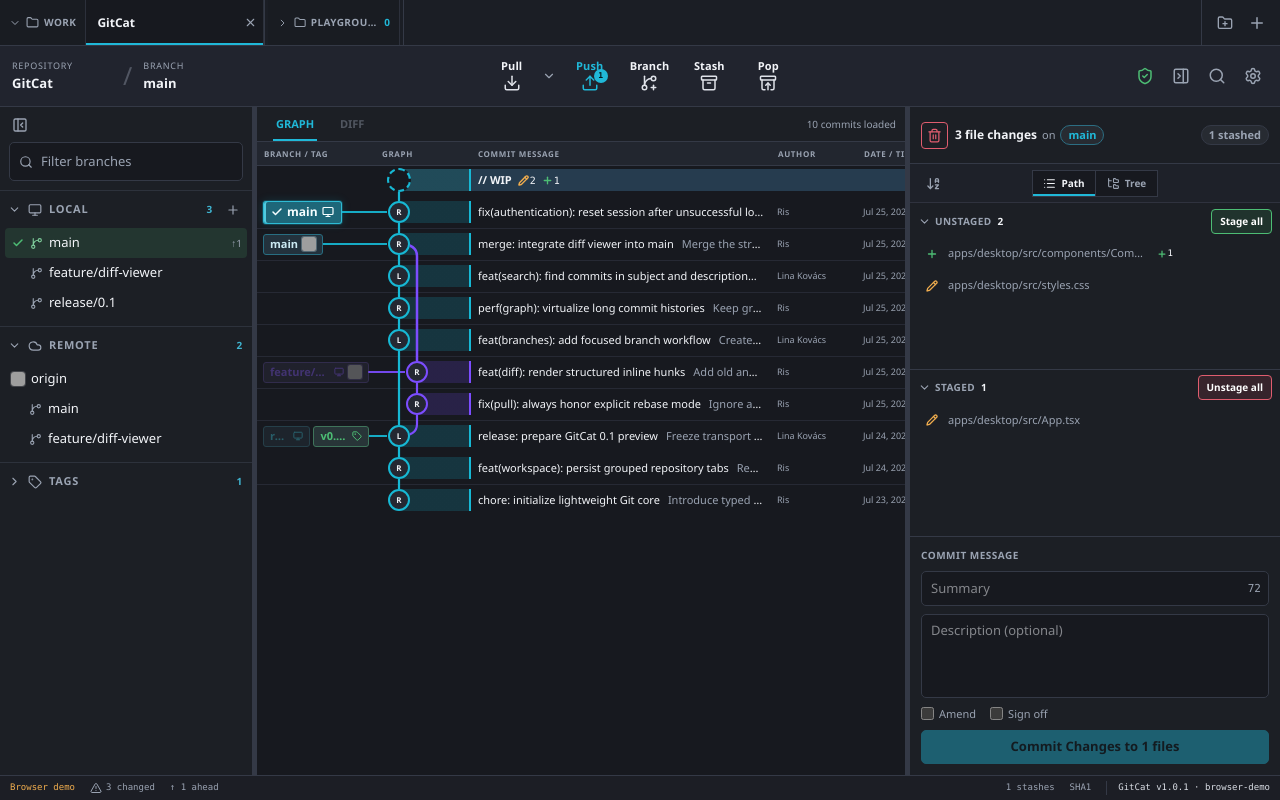
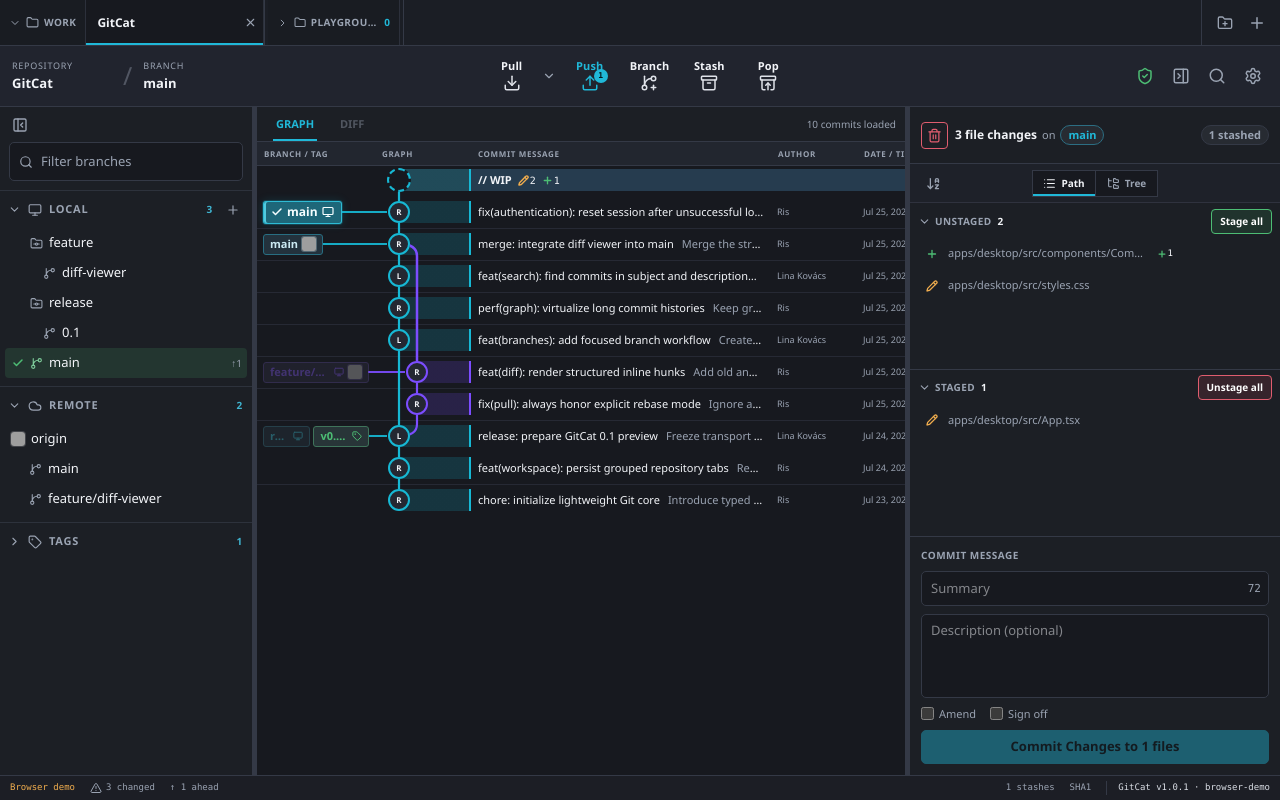
Before and after one commit to RisDN/gitcat, a React (Vite) app in the folder apps/desktop/: page / in a window 1280 px wide. Built offline with nearby package versions, Linux system fonts and the light colour scheme; grey boxes are pictures that could not be loaded.

Commit message:
feat: added foldering to local branches

```diff
--- a/apps/desktop/src/components/ref-sidebar/RefSidebar.tsx
+++ b/apps/desktop/src/components/ref-sidebar/RefSidebar.tsx
@@ -1,12 +1,20 @@
-import { Check, Cloud, GitBranch, Monitor, PanelLeftClose, Plus, Search, Tag } from "lucide-react";
+import { Check, Cloud, FolderGit, GitBranch, Monitor, PanelLeftClose, Plus, Search, Tag } from "lucide-react";
 import { useMemo, useState } from "react";
-import type { KeyboardEvent as ReactKeyboardEvent, MouseEvent as ReactMouseEvent } from "react";
+import type {
+  KeyboardEvent as ReactKeyboardEvent,
+  MouseEvent as ReactMouseEvent,
+  ReactNode,
+} from "react";
 
 import { cx } from "../../lib";
 import type { BranchInfo, RefLabel } from "../../lib/types";
 import { IconButton, Input, SidePanel } from "../ui";
+import type { BranchTreeNode } from "./branchTree";
+import { branchIndent, buildBranchTree } from "./branchTree";
 import { RefButton, RefCounter, RefName, RefRow, RefStatic, RemoteIcon, TagNode } from "./RefRow";
 import { RefSection, SidebarEmpty } from "./RefSection";
+
+const REF_INDENT = "pl-[calc(6px+var(--gc-ref-depth)*13px)]";
 
 export type BranchScope = "local" | "remote";
 
@@ -63,6 +71,7 @@ export function RefSidebar({
     () => remoteBranches.filter((branch) => branch.name.toLocaleLowerCase().includes(needle)),
     [remoteBranches, needle],
   );
+  const localTree = useMemo(() => buildBranchTree(filteredLocal), [filteredLocal]);
   const remoteGroups = useMemo(() => {
     const groups = new Map<string, BranchInfo[]>();
     for (const branch of filteredRemote) {
@@ -93,6 +102,63 @@ export function RefSidebar({
     const bounds = event.currentTarget.getBoundingClientRect();
     onBranchContextMenu({ branch, scope, clientX: bounds.left + 12, clientY: bounds.bottom - 2 });
   };
+
+  const renderLocalNodes = (nodes: readonly BranchTreeNode[], depth: number): ReactNode =>
+    nodes.map((node) => {
+      if (node.kind === "folder") {
+        return (
+          <div key={`folder:${node.path}`}>
+            <RefRow hoverable={false}>
+              <RefStatic
+                className={cx(
+                  REF_INDENT,
+                  "gap-1.5 text-[color-mix(in_srgb,var(--gc-text)_88%,var(--gc-muted))]",
+                )}
+                style={branchIndent(depth)}
+              >
+                <span className="w-3.25 shrink-0" />
+                <FolderGit className="shrink-0 text-muted" size={13} />
+                {node.name}
+              </RefStatic>
+            </RefRow>
+            {renderLocalNodes(node.children, depth + 1)}
+          </div>
+        );
+      }
+
+      const branch = node.branch;
+      return (
+        <RefRow
+          current={branch.is_head}
+          key={branch.full_name}
+          onContextMenu={(event) => openBranchMenu(branch, "local", event)}
+        >
+          <RefButton
+            className={cx(REF_INDENT, "gap-1.5")}
+            onClick={() => onCheckout(branch)}
+            onKeyDown={(event) => openBranchMenuFromKeyboard(branch, "local", event)}
+            style={branchIndent(depth)}
+            title={branch.name}
+          >
+            <span className="inline-flex w-3.25 shrink-0 items-center justify-center text-success">
+              {branch.is_head ? <Check aria-label="Current branch" size={12} strokeWidth={3} /> : null}
+            </span>
+            <GitBranch
+              className={cx(
+                "shrink-0",
+                branch.is_head
+                  ? "text-[color-mix(in_srgb,var(--gc-success)_70%,var(--gc-text))]"
+                  : "text-muted",
+              )}
+              size={13}
+            />
+            <RefName>{node.name}</RefName>
+            {branch.ahead ? <RefCounter>{`↑${branch.ahead}`}</RefCounter> : null}
+            {branch.behind ? <RefCounter>{`↓${branch.behind}`}</RefCounter> : null}
+          </RefButton>
+        </RefRow>
+      );
+    });
 
   return (
     <SidePanel className="overflow-x-hidden" aria-label="References">
@@ -129,35 +195,7 @@ export function RefSidebar({
           </IconButton>
         }
       >
-        {filteredLocal.map((branch) => (
-          <RefRow
-            current={branch.is_head}
-            key={branch.full_name}
-            onContextMenu={(event) => openBranchMenu(branch, "local", event)}
-          >
-            <RefButton
-              className="gap-1.5 pl-1.5"
-              onClick={() => onCheckout(branch)}
-              onKeyDown={(event) => openBranchMenuFromKeyboard(branch, "local", event)}
-            >
-              <span className="inline-flex w-3.25 shrink-0 items-center justify-center text-success">
-                {branch.is_head ? <Check aria-label="Current branch" size={12} strokeWidth={3} /> : null}
-              </span>
-              <GitBranch
-                className={cx(
-                  "shrink-0",
-                  branch.is_head
-                    ? "text-[color-mix(in_srgb,var(--gc-success)_70%,var(--gc-text))]"
-                    : "text-muted",
-                )}
-                size={13}
-              />
-              <RefName>{branch.name}</RefName>
-              {branch.ahead ? <RefCounter>{`↑${branch.ahead}`}</RefCounter> : null}
-              {branch.behind ? <RefCounter>{`↓${branch.behind}`}</RefCounter> : null}
-            </RefButton>
-          </RefRow>
-        ))}
+        {renderLocalNodes(localTree, 0)}
         {!filteredLocal.length ? <SidebarEmpty>No matching local branch</SidebarEmpty> : null}
       </RefSection>
 
--- /dev/null
+++ b/apps/desktop/src/components/ref-sidebar/branchTree.ts
@@ -0,0 +1,91 @@
+import type { CSSProperties } from "react";
+
+import type { BranchInfo } from "../../lib/types";
+import { pathCollator } from "../file-tree/tree";
+
+export interface BranchFolderNode {
+  kind: "folder";
+  name: string;
+  path: string;
+  count: number;
+  children: BranchTreeNode[];
+}
+
+export interface BranchLeafNode {
+  kind: "branch";
+  name: string;
+  branch: BranchInfo;
+}
+
+export type BranchTreeNode = BranchFolderNode | BranchLeafNode;
+
+interface MutableBranchFolder {
+  name: string;
+  path: string;
+  folders: Map<string, MutableBranchFolder>;
+  branches: BranchInfo[];
+}
+
+function compareNames(left: { name: string }, right: { name: string }): number {
+  return pathCollator.compare(left.name, right.name);
+}
+
+function finalize(folder: MutableBranchFolder): { children: BranchTreeNode[]; count: number } {
+  const folderNodes = [...folder.folders.values()]
+    .map((child): BranchFolderNode => {
+      const finalized = finalize(child);
+      return {
+        kind: "folder",
+        name: child.name,
+        path: child.path,
+        count: finalized.count,
+        children: finalized.children,
+      };
+    })
+    .sort(compareNames);
+  const leafNodes = folder.branches
+    .map((branch): BranchLeafNode => ({
+      kind: "branch",
+      name: branch.name.split("/").at(-1) ?? branch.name,
+      branch,
+    }))
+    .sort(compareNames);
+
+  return {
+    children: [...folderNodes, ...leafNodes],
+    count: leafNodes.length + folderNodes.reduce((total, child) => total + child.count, 0),
+  };
+}
+
+// Slashes in a branch name become folders, so `feat/diff-view-modes` nests the
+// same way remote branches nest under their remote.
+export function buildBranchTree(
+  branches: readonly BranchInfo[],
+  stripSegments = 0,
+): BranchTreeNode[] {
+  const root: MutableBranchFolder = { name: "", path: "", folders: new Map(), branches: [] };
+
+  for (const branch of branches) {
+    const segments = branch.name.split("/").filter(Boolean).slice(stripSegments);
+    if (!segments.length) continue;
+
+    let current = root;
+    const folderPath: string[] = [];
+    for (const segment of segments.slice(0, -1)) {
+      folderPath.push(segment);
+      let child = current.folders.get(segment);
+      if (!child) {
+        child = { name: segment, path: folderPath.join("/"), folders: new Map(), branches: [] };
+        current.folders.set(segment, child);
+      }
+      current = child;
+    }
+    current.branches.push(branch);
+  }
+
+  return finalize(root).children;
+}
+
+export function branchIndent(depth: number): CSSProperties {
+  return { "--gc-ref-depth": depth } as CSSProperties;
+}
```
